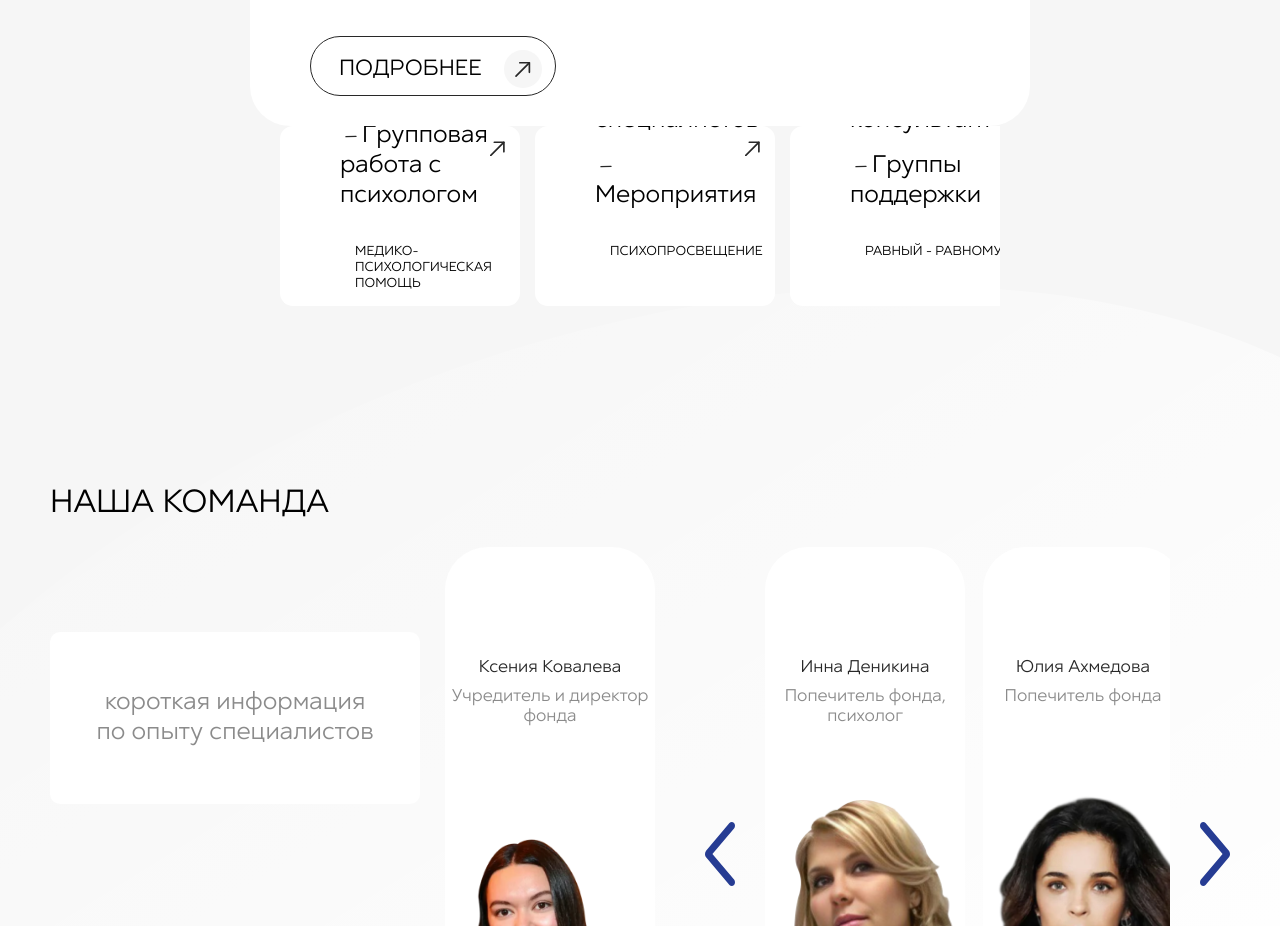
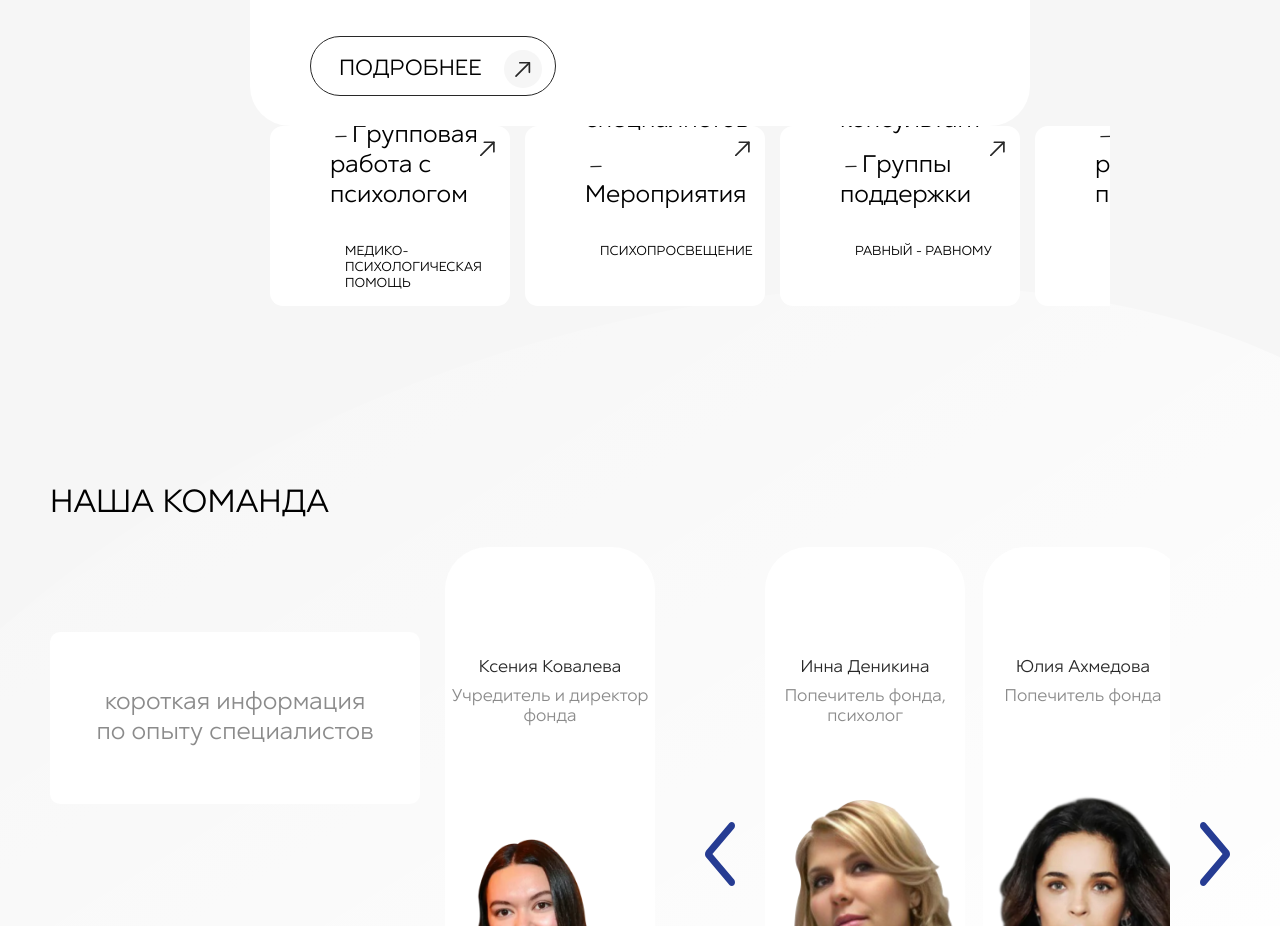
Before and after one commit to thirdmadman/fond-ravnovesie.ru_2023, a Next.js app: page / in a window 1280 px wide. Shown: the part 4913-5839 px from the top of the page. Built offline with nearby package versions, Linux system fonts and the light colour scheme.

Commit message:
feat: add margins in carousel

```diff
--- a/src/styles/home/projectsGroupCardCarousel.scss
+++ b/src/styles/home/projectsGroupCardCarousel.scss
@@ -9,8 +9,6 @@
 
   .projects-group-card-carousel__viewport {
     overflow: hidden;
-    margin-left: 30px;
-    margin-right: 30px;
     max-width: 860px;
     min-width: 205px;
     width: 100%;
@@ -22,5 +20,7 @@
     display: flex;
     touch-action: pan-y;
     gap: 15px;
+    margin-left: 20px;
+    margin-right: 20px;
   }
 }
--- a/src/styles/home/sectionPrograms.scss
+++ b/src/styles/home/sectionPrograms.scss
@@ -275,5 +275,21 @@
         display: none;
       }
     }
+
+    .fond-projects__list-mobile {
+      width: 100vw;
+
+      @media screen and (max-width: $layout-breakpoint-mobile-xl) {
+        margin-left: -40px;
+      }
+
+      @media screen and (max-width: $layout-breakpoint-mobile-l) {
+        margin-left: -30px;
+      }
+
+      @media screen and (max-width: $layout-breakpoint-mobile-s) {
+        margin-left: -20px;
+      }
+    }
   }
 }
```
